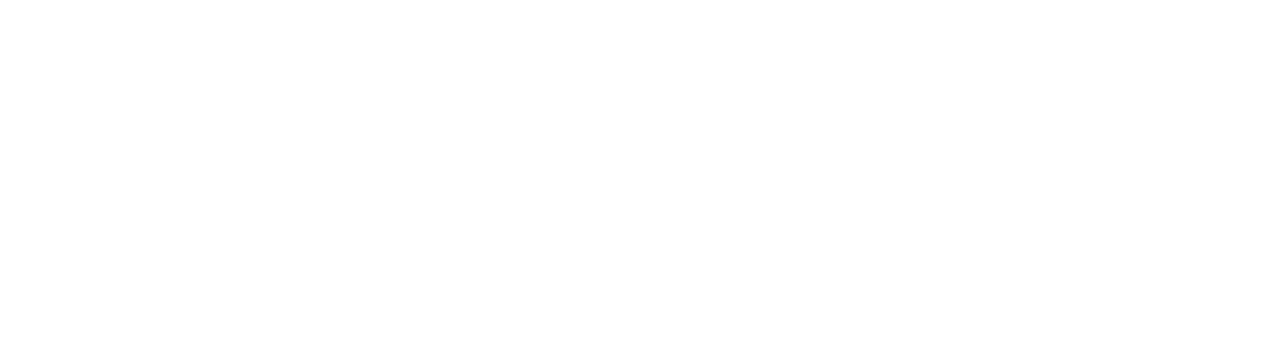
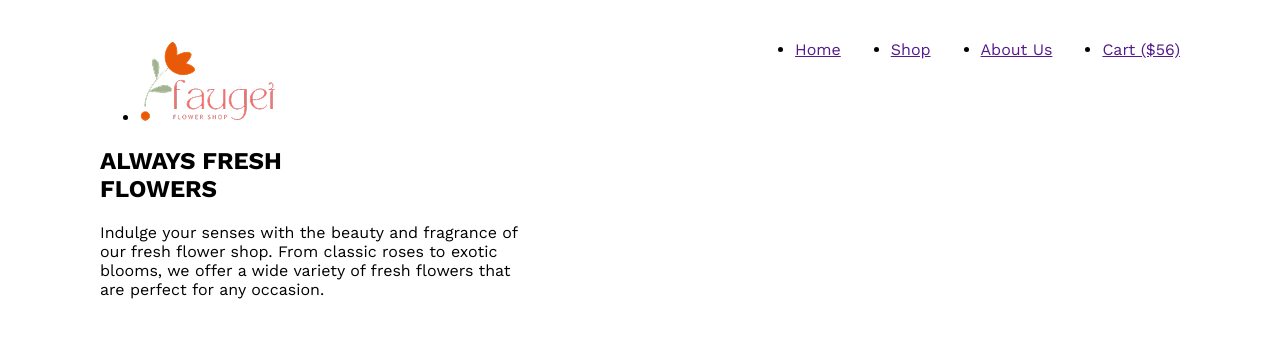
Before and after one commit to sazzad404/assignments-2, a plain HTML site: page index.html in a window 1280 px wide. Drawn offline with nearby package versions, Linux system fonts and the light colour scheme.

Commit message:
adding nav bar

```diff
--- a/index.html
+++ b/index.html
@@ -1,11 +1,46 @@
 <!DOCTYPE html>
 <html lang="en">
-<head>
-    <meta charset="UTF-8">
-    <meta name="viewport" content="width=device-width, initial-scale=1.0">
-    <title>Flower Shop</title>
-</head>
-<body>
-
-</body>
+	<head>
+		<meta charset="UTF-8" />
+		<meta name="viewport" content="width=device-width, initial-scale=1.0" />
+		<title>Flower Shop</title>
+		<link rel="stylesheet" href="styles/style.css" />
+	</head>
+	<body class="work-sans-normal">
+		<header>
+			<nav class="nav">
+				<ul>
+					<div class="right-item">
+						<li>
+							<a href=""><img src="assets/logo.png" alt="" /></a>
+						</li>
+					</div>
+					<div class="left-items">
+						<li><a href="">Home</a></li>
+						<li><a href="">Shop</a></li>
+						<li><a href="">About Us</a></li>
+						<li><a href="">Cart ($56)</a></li>
+					</div>
+				</ul>
+				<section class="banner">
+					<div class="title">
+						<h2>
+							ALWAYS FRESH <br />
+							FLOWERS
+						</h2>
+						<p>
+							Indulge your senses with the beauty and fragrance of
+							<br />
+							our fresh flower shop. From classic roses to exotic
+							<br />
+							blooms, we offer a wide variety of fresh flowers that <br />
+							are perfect for any occasion.
+						</p>
+					</div>
+				</section>
+			</nav>
+		</header>
+		<main></main>
+		<footer></footer>
+	</body>
 </html>
--- /dev/null
+++ b/styles/style.css
@@ -0,0 +1,23 @@
+@import url("https://fonts.googleapis.com/css2?family=Open+Sans:ital,wght@0,300..800;1,300..800&family=Work+Sans:ital,wght@0,100..900;1,100..900&display=swap");
+
+.work-sans-normal {
+  font-family: "Work Sans", sans-serif;
+  font-optical-sizing: auto;
+}
+body {
+  margin: 0;
+}
+
+/* header */
+.nav{
+    margin:40px 100px 0px 100px ;
+}
+.nav ul{
+    display: flex;
+    justify-content: space-between;
+    text-align: center;
+}
+.left-items{
+    display: flex;
+    gap: 50px;
+}
```
